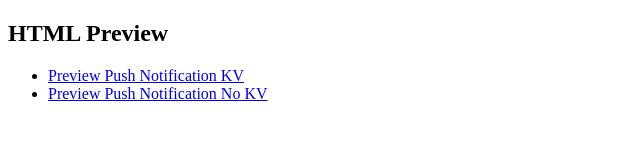
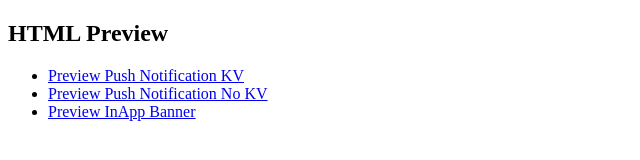
Before and after one commit to violaavicena/notif-preview, a plain HTML site: page index.html in a window 1280 px wide. Shown: the whole page, without its empty margins (0-640 px from the left). Drawn offline with Linux system fonts and the light colour scheme.

Commit message:
index.html

```diff
--- a/index.html
+++ b/index.html
@@ -11,6 +11,7 @@
 <ul>
     <li><a href="previewpnkv.html">Preview Push Notification KV</a></li>
     <li><a href="previewpnnokv.html">Preview Push Notification No KV</a></li>
+    <li><a href="InApp.html">Preview InApp Banner</a></li>
 </ul>
 
 </body>
```
